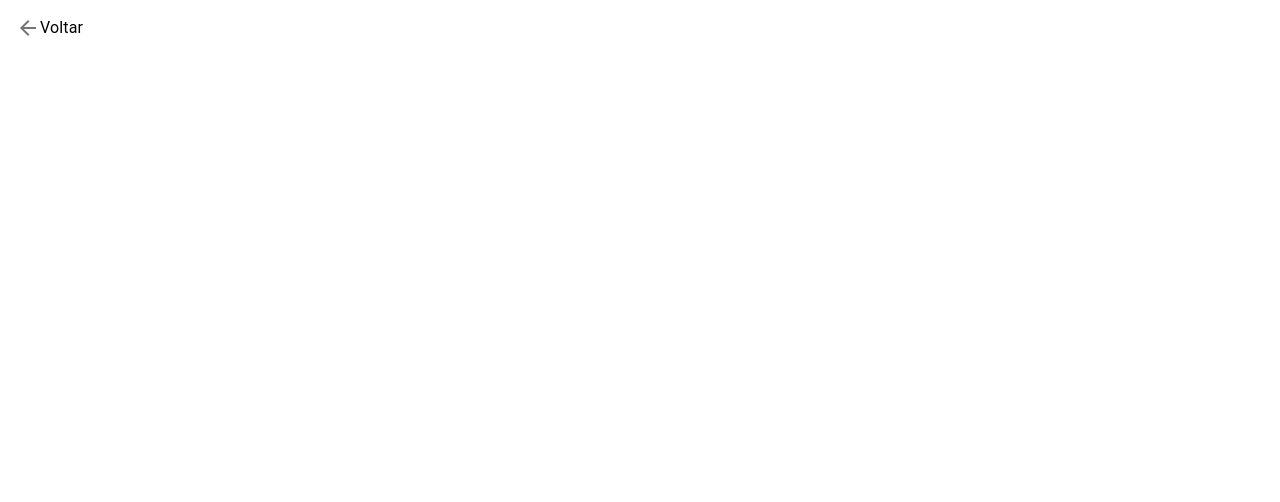
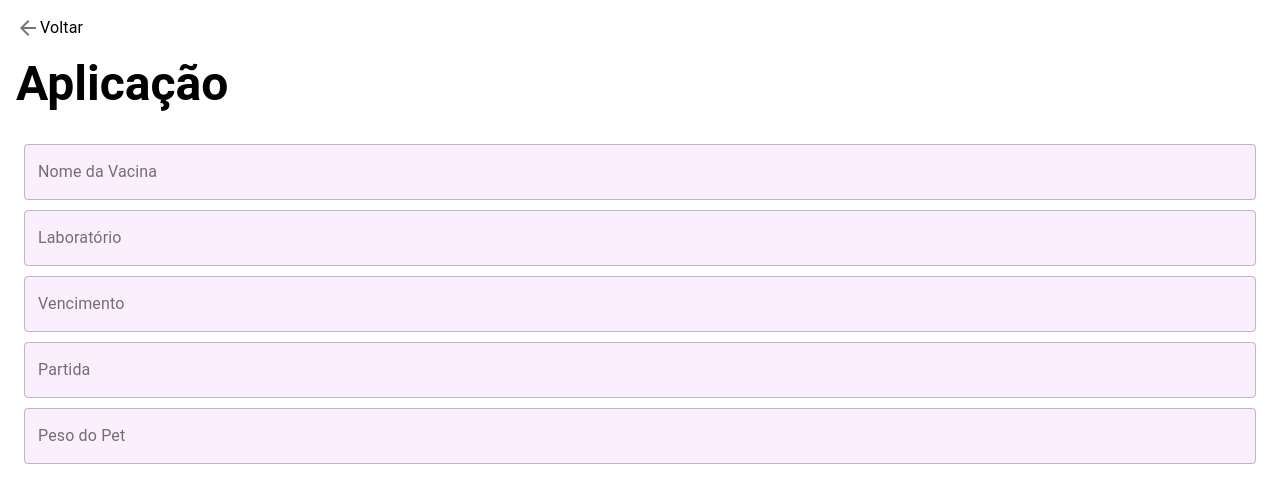
Before and after one commit to GCAS-UFF/civa-pet-web, a React (Create React App) app: page /form in a window 1280 px wide. Shown: the top 502 px of the page. Built offline with nearby package versions, Linux system fonts and the light colour scheme.

Commit message:
feat: form fields without validation

```diff
--- a/package.json
+++ b/package.json
@@ -3,8 +3,10 @@
   "version": "0.1.0",
   "private": true,
   "dependencies": {
+    "@date-io/date-fns": "^2.10.8",
     "@material-ui/core": "^4.11.0",
     "@material-ui/icons": "^4.9.1",
+    "@material-ui/pickers": "^3.2.10",
     "@material-ui/styles": "^4.10.0",
     "@testing-library/jest-dom": "^4.2.4",
     "@testing-library/react": "^9.3.2",
@@ -15,6 +17,7 @@
     "@types/react": "^16.9.0",
     "@types/react-dom": "^16.9.0",
     "@types/react-router-dom": "^5.1.5",
+    "date-fns": "^2.17.0",
     "react": "^16.13.1",
     "react-dom": "^16.13.1",
     "react-router-dom": "^5.2.0",
--- a/src/components/ApplicationForm/ApplicationForm.tsx
+++ b/src/components/ApplicationForm/ApplicationForm.tsx
@@ -1,5 +1,11 @@
 import React from 'react';
-import Grid from '@material-ui/core/Grid';
+//import Grid from '@material-ui/core/Grid';
+import {
+  Grid,
+  FormControl,
+  InputLabel,
+  OutlinedInput,
+} from '@material-ui/core';
 import Typography from '@material-ui/core/Typography';
 import ArrowIcon from '@material-ui/icons/ArrowBack';
 import { makeStyles, createStyles, Theme } from '@material-ui/core/styles';
@@ -13,10 +19,19 @@ const useStyles = makeStyles((theme: Theme) =>
     root: {
       width: '100%',
       padding: theme.spacing(1),
-      paddingBottom: theme.spacing(1),
+      paddingBottom: theme.spacing(2),
     },
-    marg: {
-      marginRight: 2,
+    text: {
+      fontWeight: 'bold',
+      marginTop: theme.spacing(2),
+    },
+    form: {
+      marginLeft: theme.spacing(1),
+      marginRight: theme.spacing(1),
+      marginTop: theme.spacing(4),
+    },
+    colorInput: {
+      backgroundColor: '#FBEEFF',
     },
   })
 );
@@ -25,9 +40,65 @@ function ApplicationForm() {
   const classes = useStyles();
 
   return (
-    <Grid container className={classes.root} direction={'row'} xs={12}>
-      <ArrowIcon color="action" />
-      <Typography>Voltar</Typography>
+    <Grid className={classes.root}>
+      <Grid container direction={'row'} xs={12} sm={6} md={9}>
+        <ArrowIcon color="action" />
+        <Typography>Voltar</Typography>
+      </Grid>
+      <Grid>
+        <Typography variant="h3" className={classes.text}>
+          Aplicação
+        </Typography>
+      </Grid>
+      <div className={classes.form}>
+        <FormControl fullWidth>
+          <FormControl variant="outlined">
+            <InputLabel htmlFor="component-outlined">Nome da Vacina</InputLabel>
+            <OutlinedInput
+              className={classes.colorInput}
+              id="component-outlined"
+              label="Nome da Vacina"
+              style={{ marginBottom: 10 }}
+            />
+          </FormControl>
+          <FormControl variant="outlined">
+            <InputLabel htmlFor="component-outlined">Laboratório</InputLabel>
+            <OutlinedInput
+              className={classes.colorInput}
+              id="component-outlined"
+              label="Laboratório"
+              style={{ marginBottom: 10 }}
+            />
+          </FormControl>
+          <FormControl variant="outlined">
+            <InputLabel htmlFor="component-outlined">Vencimento</InputLabel>
+            <OutlinedInput
+              className={classes.colorInput}
+              id="component-outlined"
+              label="Vencimento"
+              style={{ marginBottom: 10 }}
+            />
+          </FormControl>
+          <FormControl variant="outlined">
+            <InputLabel htmlFor="component-outlined">Partida</InputLabel>
+            <OutlinedInput
+              className={classes.colorInput}
+              id="component-outlined"
+              label="Partida"
+              style={{ marginBottom: 10 }}
+            />
+          </FormControl>
+          <FormControl variant="outlined">
+            <InputLabel htmlFor="component-outlined">Peso do Pet</InputLabel>
+            <OutlinedInput
+              className={classes.colorInput}
+              id="component-outlined"
+              label="Peso do Pet"
+              style={{ marginBottom: 10 }}
+            />
+          </FormControl>
+        </FormControl>
+      </div>
     </Grid>
   );
 }
```
Also changed, not shown: 1 other file (tests, documents, lock files or other folders).
